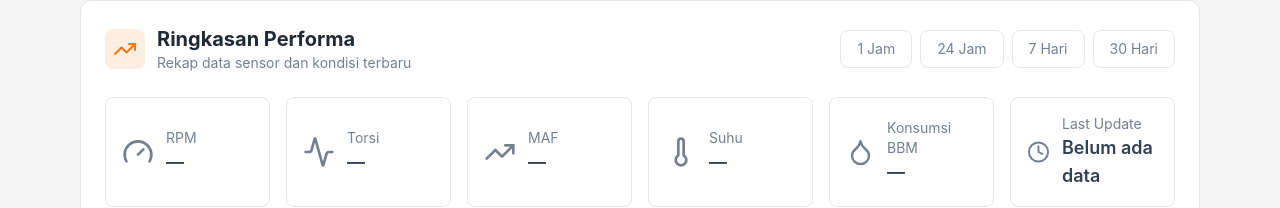
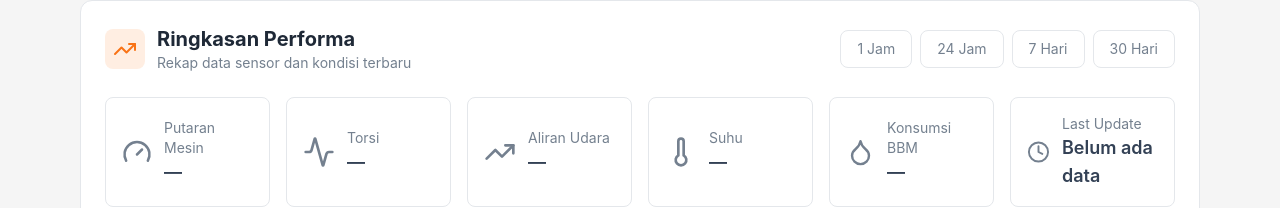
Before and after one commit to dzikrirazzan/capstoneWebsite, a React (Vite) app in the folder frontend/: page / in a window 1280 px wide. Shown: the part 847-1055 px from the top of the page. Built offline with nearby package versions, Linux system fonts and the light colour scheme; no server answers.

Commit message:
fix: Standardize all labels to Indonesian language

```diff
--- a/frontend/src/components/HistoryTable.jsx
+++ b/frontend/src/components/HistoryTable.jsx
@@ -11,32 +11,19 @@ export default function HistoryTable({ data, pagination, isLoading, error, onPag
     <div className="card-container p-6">
       <div className="mb-4">
         <h2 className="text-xl font-bold text-[var(--text-primary)]">Riwayat Pembacaan Sensor</h2>
-        <p className="text-sm text-[var(--text-muted)]">
-          Daftar data sensor terbaru yang tersimpan di database.
-        </p>
+        <p className="text-sm text-[var(--text-muted)]">Daftar data sensor terbaru yang tersimpan di database.</p>
       </div>
 
-      {error && (
-        <div className="mb-4 rounded-lg border border-red-500/40 bg-[rgba(239,68,68,0.12)] px-4 py-3 text-sm text-[#fca5a5]">
-          {error}
-        </div>
-      )}
+      {error && <div className="mb-4 rounded-lg border border-red-500/40 bg-[rgba(239,68,68,0.12)] px-4 py-3 text-sm text-[#fca5a5]">{error}</div>}
 
       {isLoading ? (
-        <div className="rounded-lg border border-[var(--border-color)] bg-[var(--bg-card)] px-4 py-6 text-center text-sm text-[var(--text-muted)]">
-          Memuat data histori...
-        </div>
+        <div className="rounded-lg border border-[var(--border-color)] bg-[var(--bg-card)] px-4 py-6 text-center text-sm text-[var(--text-muted)]">Memuat data histori...</div>
       ) : data.length === 0 ? (
-        <div className="rounded-lg border border-[var(--border-color)] bg-[var(--bg-card)] px-4 py-6 text-center text-sm text-[var(--text-muted)]">
-          Belum ada data tersimpan.
-        </div>
+        <div className="rounded-lg border border-[var(--border-color)] bg-[var(--bg-card)] px-4 py-6 text-center text-sm text-[var(--text-muted)]">Belum ada data tersimpan.</div>
       ) : (
         <div className="space-y-3">
           {data.map((item) => (
-            <article
-              key={item.id}
-              className="rounded-lg border border-[var(--border-color)] bg-[var(--bg-card)] px-4 py-4 transition hover:border-[var(--accent)]/60"
-            >
+            <article key={item.id} className="rounded-lg border border-[var(--border-color)] bg-[var(--bg-card)] px-4 py-4 transition hover:border-[var(--accent)]/60">
               <div>
                 <p className="text-xs uppercase tracking-wide text-[var(--text-muted)]">Timestamp</p>
                 <p className="text-sm font-medium text-[var(--text-secondary)]">{formatDate(item.timestamp)}</p>
@@ -44,23 +31,23 @@ export default function HistoryTable({ data, pagination, isLoading, error, onPag
 
               <dl className="mt-4 grid grid-cols-2 gap-3 text-sm text-[var(--text-muted)] md:grid-cols-4">
                 <div>
-                  <dt className="text-xs uppercase tracking-wide text-[var(--text-muted)]">RPM</dt>
+                  <dt className="text-xs uppercase tracking-wide text-[var(--text-muted)]">Putaran Mesin</dt>
                   <dd className="text-base font-semibold text-[var(--text-secondary)]">{formatNumber(item.rpm, 0)}</dd>
                 </div>
                 <div>
-                  <dt className="text-xs uppercase tracking-wide text-[var(--text-muted)]">Torque</dt>
+                  <dt className="text-xs uppercase tracking-wide text-[var(--text-muted)]">Torsi</dt>
                   <dd className="text-[var(--text-secondary)]">{formatNumber(item.torque, 1)} Nm</dd>
                 </div>
                 <div>
-                  <dt className="text-xs uppercase tracking-wide text-[var(--text-muted)]">MAF</dt>
+                  <dt className="text-xs uppercase tracking-wide text-[var(--text-muted)]">Aliran Udara</dt>
                   <dd className="text-[var(--text-secondary)]">{formatNumber(item.maf, 1)} g/s</dd>
                 </div>
                 <div>
-                  <dt className="text-xs uppercase tracking-wide text-[var(--text-muted)]">Temperature</dt>
+                  <dt className="text-xs uppercase tracking-wide text-[var(--text-muted)]">Suhu</dt>
                   <dd className="text-[var(--text-secondary)]">{formatNumber(item.temperature, 1)} °C</dd>
                 </div>
                 <div>
-                  <dt className="text-xs uppercase tracking-wide text-[var(--text-muted)]">Fuel</dt>
+                  <dt className="text-xs uppercase tracking-wide text-[var(--text-muted)]">Konsumsi BBM</dt>
                   <dd className="text-[var(--text-secondary)]">{formatNumber(item.fuelConsumption, 2)} L/h</dd>
                 </div>
                 {item.customSensor !== null && item.customSensor !== undefined && (
--- a/frontend/src/components/StatsPanel.jsx
+++ b/frontend/src/components/StatsPanel.jsx
@@ -11,7 +11,7 @@ const RANGE_OPTIONS = [
 
 const CURRENT_METRICS = [
   {
-    label: "RPM",
+    label: "Putaran Mesin",
     colorClass: "text-[#f97316]",
     icon: Gauge,
     key: "rpm",
@@ -27,7 +27,7 @@ const CURRENT_METRICS = [
     format: (value) => `${formatNumber(value, 1)} Nm`,
   },
   {
-    label: "MAF",
+    label: "Aliran Udara",
     colorClass: "text-[#8b5cf6]",
     icon: TrendingUp,
     key: "maf",
@@ -53,9 +53,9 @@ const CURRENT_METRICS = [
 ];
 
 const AGGREGATE_METRICS = [
-  { key: "rpm", label: "RPM", unit: "RPM", decimals: 0 },
+  { key: "rpm", label: "Putaran Mesin", unit: "RPM", decimals: 0 },
   { key: "torque", label: "Torsi", unit: "Nm", decimals: 1 },
-  { key: "maf", label: "MAF", unit: "g/s", decimals: 1 },
+  { key: "maf", label: "Aliran Udara", unit: "g/s", decimals: 1 },
   { key: "temperature", label: "Suhu", unit: "°C", decimals: 1 },
   { key: "fuelConsumption", label: "Konsumsi BBM", unit: "L/h", decimals: 2 },
 ];
--- a/frontend/src/components/history/HistoryTable.jsx
+++ b/frontend/src/components/history/HistoryTable.jsx
@@ -7,11 +7,11 @@ export default function HistoryTable({ data }) {
         <thead>
           <tr className="bg-[var(--bg-muted)] text-left text-xs font-semibold uppercase tracking-wider text-[var(--text-muted)]">
             <th className="px-4 py-3">Waktu</th>
-            <th className="px-4 py-3">RPM</th>
-            <th className="px-4 py-3">Torque</th>
-            <th className="px-4 py-3">MAF</th>
-            <th className="px-4 py-3">Temperature</th>
-            <th className="px-4 py-3">Fuel</th>
+            <th className="px-4 py-3">Putaran Mesin</th>
+            <th className="px-4 py-3">Torsi</th>
+            <th className="px-4 py-3">Aliran Udara</th>
+            <th className="px-4 py-3">Suhu</th>
+            <th className="px-4 py-3">Konsumsi BBM</th>
           </tr>
         </thead>
         <tbody className="divide-y divide-[var(--border-color)] text-sm text-[var(--text-secondary)]">
```
